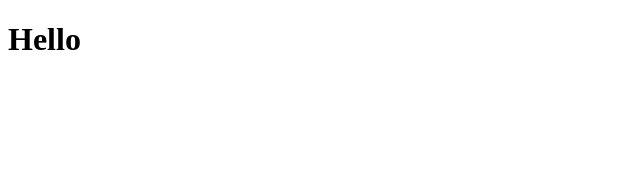
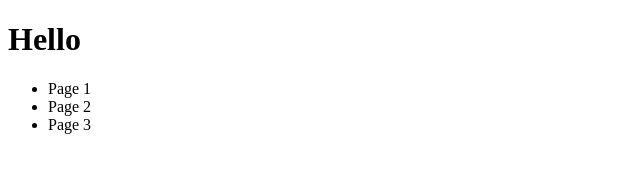
Before and after one commit to sreyleakel/branch_testing, a plain HTML site: page index.html in a window 1280 px wide. Shown: the whole page, without its empty margins (0-640 px from the left). Drawn offline with Linux system fonts and the light colour scheme.

Commit message:
add tree page

```diff
--- a/index.html
+++ b/index.html
@@ -8,5 +8,13 @@
 </head>
 <body>
     <h1>Hello</h1>
+
+    <ul>
+        <li> Page 1</li>
+        <li> Page 2</li>
+        <li> Page 3
+
+        </li>
+    </ul>
 </body>
 </html>
```
